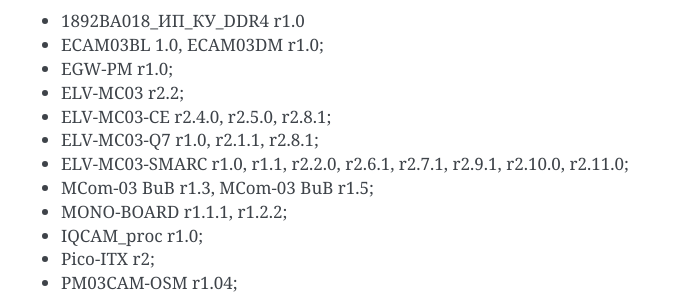
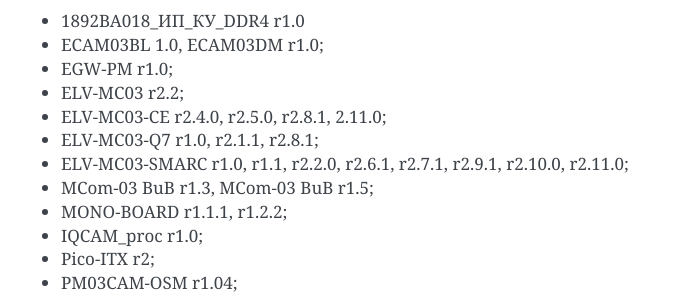
Before and after one commit to elvees/ddrinit, a Sphinx documentation site: the page built from doc/index.rst, in a window 1280 px wide and 900 px high, scrolled down 1074 px. Shown: the part 155-453 px from the top of the window, without its empty margins (389-1088 px from the left). Built offline with Sphinx 7.4.7, drawn with Linux system fonts in a browser that asks for light colours.

Commit message:
mcom03: Add ELV-MC03-CE PM r2.11.0 support
Basic config with custom DQ_MAPPINGS for Rayson RS1G32LM4D4BDT-53BT
LPDDR4 SDRAM connected to DDRMC0 and DDRMC1 on ELV-MC03-CE r2.11.0.

Issue: #MCOM03SW-3473
Change-Id: Ia8581e8612187b80977d34a27a806b476ec720e7

```diff
--- a/doc/index.rst
+++ b/doc/index.rst
@@ -34,7 +34,7 @@
 * ECAM03BL 1.0, ECAM03DM r1.0;
 * EGW-PM r1.0;
 * ELV-MC03 r2.2;
-* ELV-MC03-CE r2.4.0, r2.5.0, r2.8.1;
+* ELV-MC03-CE r2.4.0, r2.5.0, r2.8.1, 2.11.0;
 * ELV-MC03-Q7 r1.0, r2.1.1, r2.8.1;
 * ELV-MC03-SMARC r1.0, r1.1, r2.2.0, r2.6.1, r2.7.1, r2.9.1, r2.10.0, r2.11.0;
 * MCom-03 BuB r1.3, MCom-03 BuB r1.5;
```
Also changed, not shown: 1 other file.
